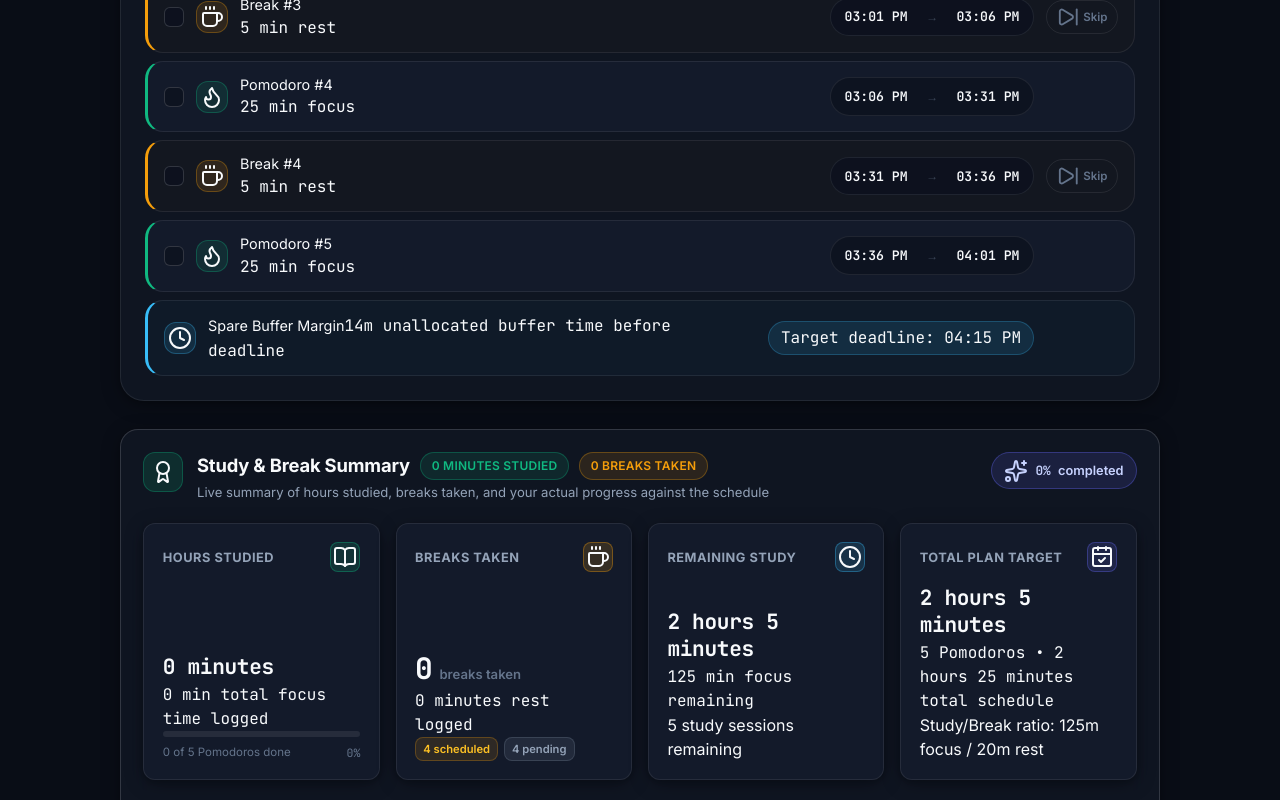
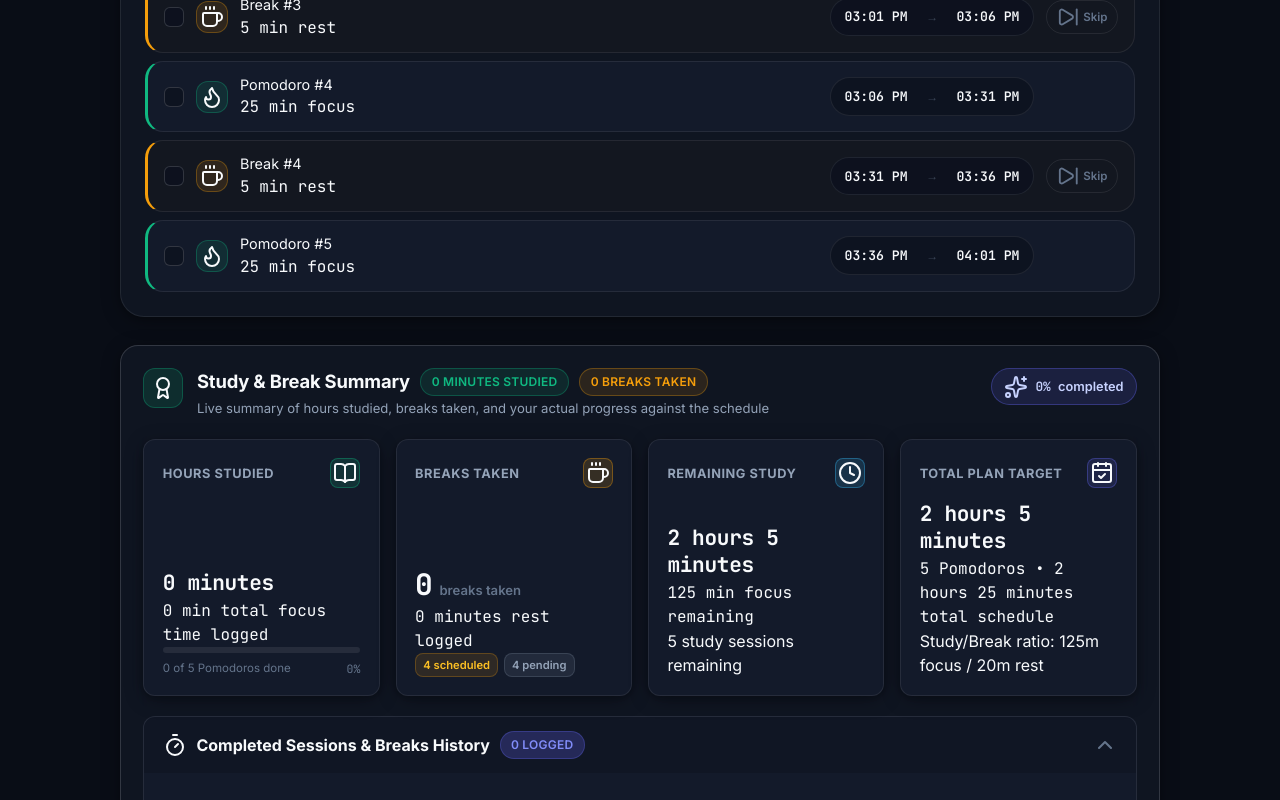
Before and after one commit to Ghostx003/pomo-planner, a React (Vite) app: page / in a window 1280 px wide. Shown: the part 2515-3315 px from the top of the page. Built offline with nearby package versions, Linux system fonts and the light colour scheme.

Commit message:
refactor: remove spare buffer margin row from study plan schedule

```diff
--- a/src/App.jsx
+++ b/src/App.jsx
@@ -558,9 +558,7 @@ export default function App() {
             {/* Interactive Study Plan Scheduler Checklist */}
             <TimelineView
               schedule={schedule}
-              bufferMinutes={scheduleStats.bufferMinutes}
               deadlineOverrunMinutes={scheduleStats.deadlineOverrunMinutes}
-              deadlineDate={deadlineDate}
               is24Hour={is24Hour}
               onToggleComplete={handleToggleComplete}
               onToggleSkip={handleToggleSkip}
--- a/src/components/TimelineView.jsx
+++ b/src/components/TimelineView.jsx
@@ -119,9 +119,7 @@ function TimeNode({
 
 export function TimelineView({
   schedule,
-  bufferMinutes,
   deadlineOverrunMinutes = 0,
-  deadlineDate,
   is24Hour,
   onToggleComplete,
   onToggleSkip,
@@ -352,34 +350,6 @@ export function TimelineView({
                 </div>
               );
             })}
-
-            {/* Buffer time row at the end if schedule finishes before deadline */}
-            {deadlineOverrunMinutes === 0 && bufferMinutes > 0 && (
-              <div className="schedule-row schedule-row-buffer">
-                <div className="row-left-group">
-                  <div className="row-marker marker-buffer">
-                    <Clock className="w-4 h-4 text-sky-400" />
-                  </div>
-                  <div>
-                    <span className="row-title font-semibold text-sky-300">
-                      Spare Buffer Margin
-                    </span>
-                    <span className="row-duration font-mono text-xs text-sky-400/80 block">
-                      {bufferMinutes}m unallocated buffer time before deadline
-                    </span>
-                  </div>
-                </div>
-
-                <div className="row-right-group">
-                  <div className="time-capsule time-capsule-buffer font-mono">
-                    <span className="text-xs text-sky-300 font-medium">
-                      Target deadline: {formatClockTime(deadlineDate, is24Hour, false)}
-                    </span>
-                  </div>
-                  <div className="row-action-slot" />
-                </div>
-              </div>
-            )}
           </div>
         </div>
       )}
```
